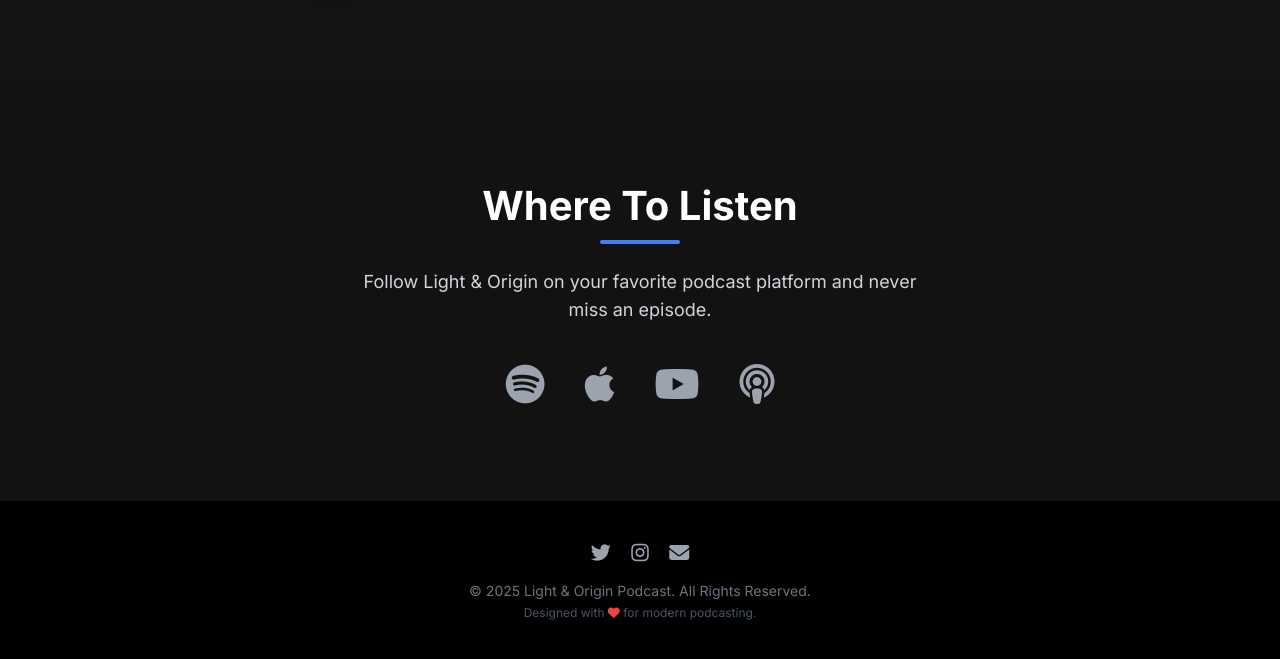
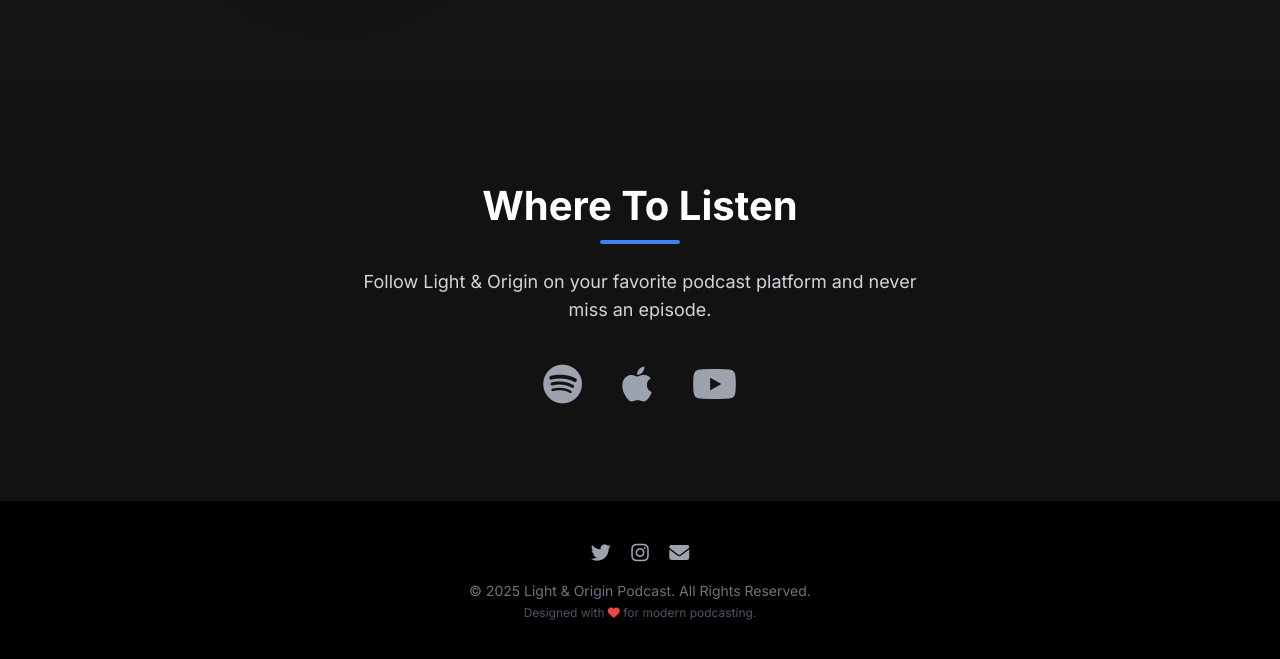
Before and after one commit to joshstafki/Light-Origin, a plain HTML site: page index.html in a window 1280 px wide. Shown: the part 3030-3689 px from the top of the page. Drawn offline with nearby package versions, Linux system fonts and the light colour scheme.

Commit message:
Update index.html

```diff
--- a/index.html
+++ b/index.html
@@ -260,11 +260,8 @@
                 <a href="https://podcasts.apple.com/us/podcast/light-origin/id1816570741" aria-label="Listen on Apple Podcasts" class="text-gray-400 hover:text-purple-500 transition duration-300">
                     <i class="fab fa-apple fa-3x platform-icon"></i>
                 </a>
-                <a href="#" aria-label="Watch on YouTube" class="text-gray-400 hover:text-red-600 transition duration-300">
+                <a href="https://www.youtube.com/@joshstafki" aria-label="Watch on YouTube" class="text-gray-400 hover:text-red-600 transition duration-300">
                     <i class="fab fa-youtube fa-3x platform-icon"></i>
-                </a>
-                <a href="#" aria-label="Listen on Overcast" class="text-gray-400 hover:text-orange-500 transition duration-300">
-                     <i class="fas fa-podcast fa-3x platform-icon"></i>
                 </a>
             </div>
         </div>
@@ -275,7 +272,7 @@
             <div class="mb-4">
                 <a href="#" class="text-gray-400 hover:text-white mx-2"><i class="fab fa-twitter fa-lg"></i></a>
                 <a href="#" class="text-gray-400 hover:text-white mx-2"><i class="fab fa-instagram fa-lg"></i></a>
-                <a href="#" class="text-gray-400 hover:text-white mx-2"><i class="fas fa-envelope fa-lg"></i></a>
+                <a href="mailto:joshstafki@gmail.com" class="text-gray-400 hover:text-white mx-2"><i class="fas fa-envelope fa-lg"></i></a>
             </div>
             <p class="text-gray-500 text-sm">
                 &copy; <span id="currentYear"></span> Light & Origin Podcast. All Rights Reserved.
```
